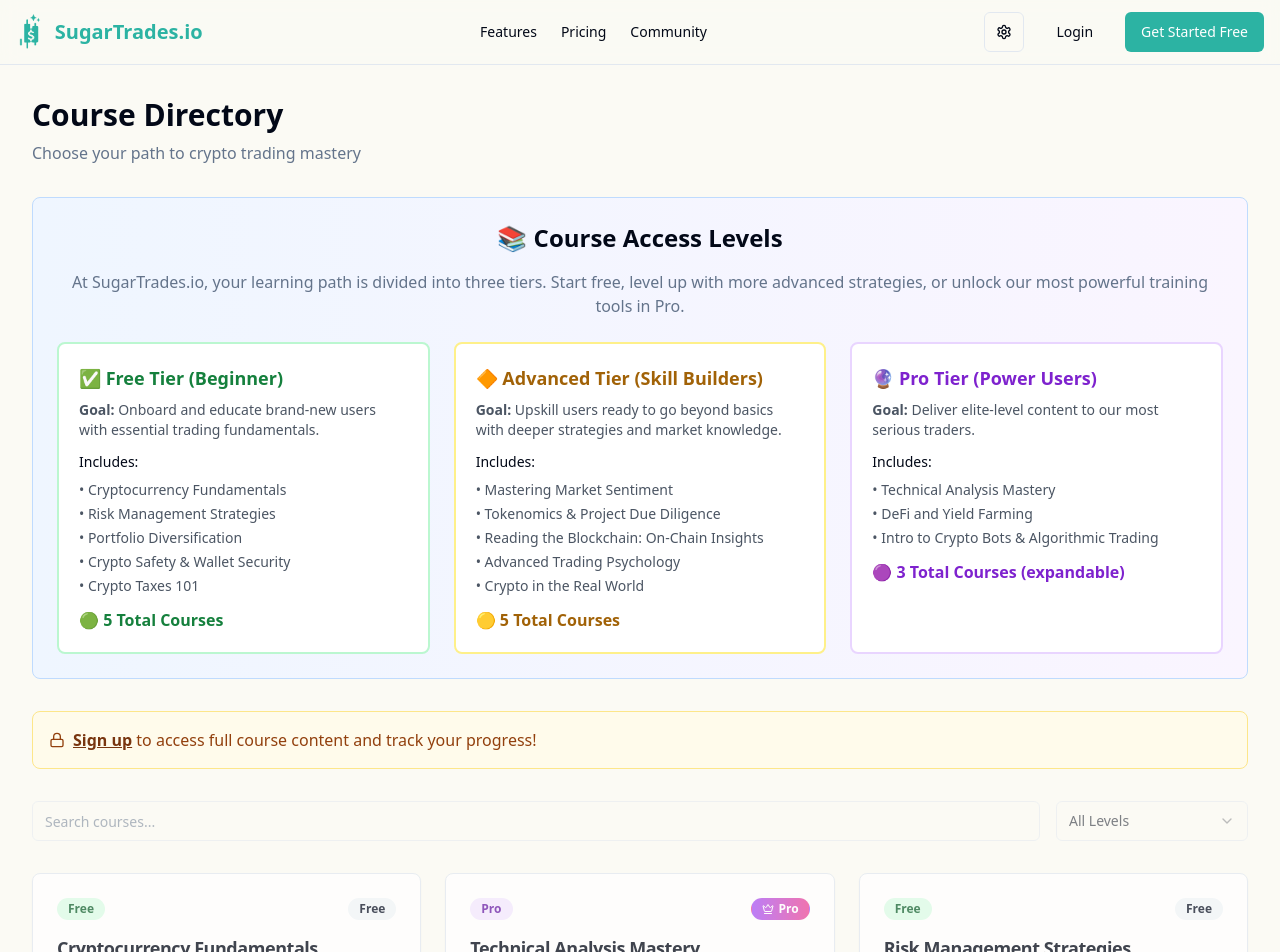
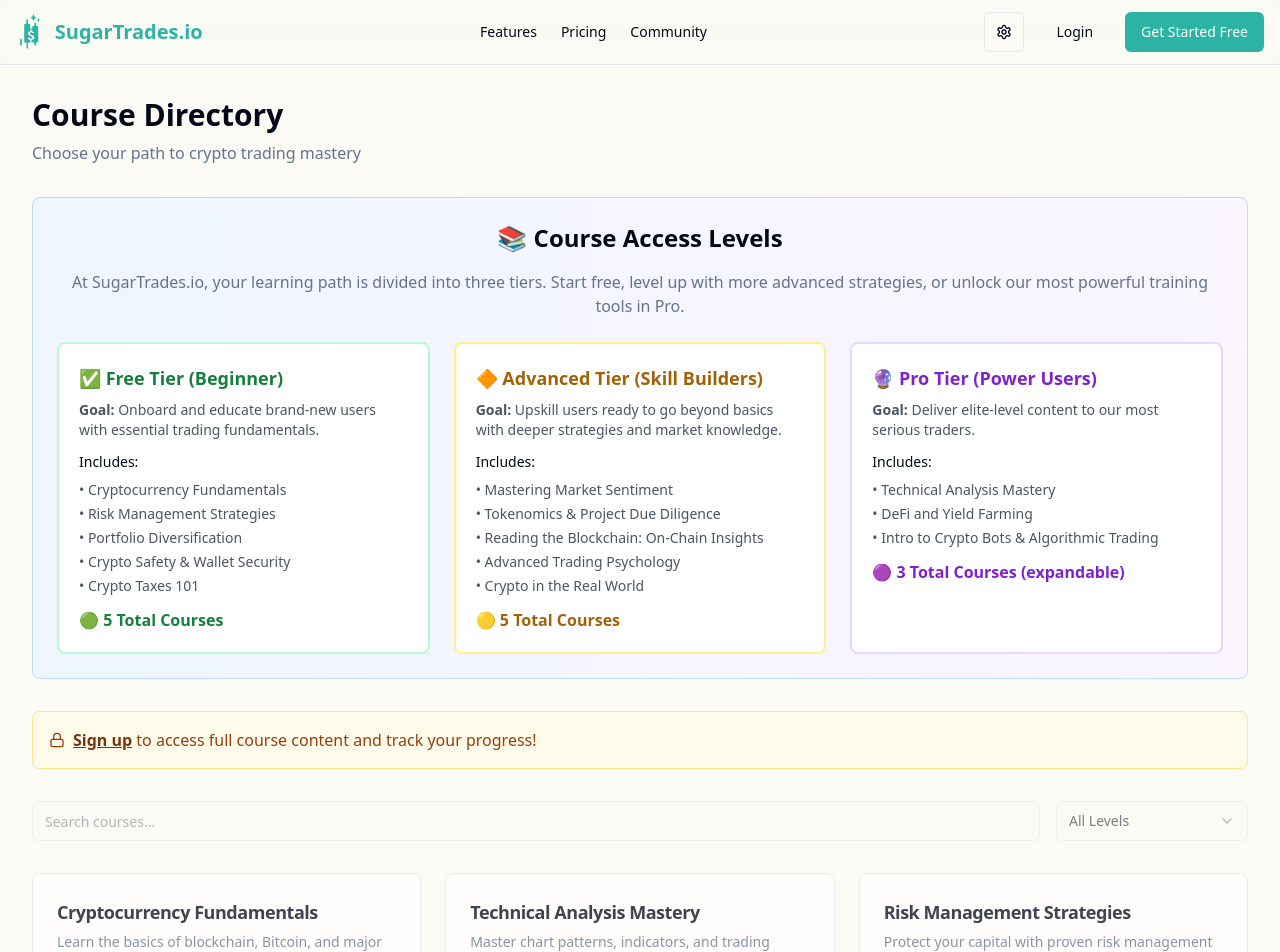
Before and after one commit to sugartrades/sugar-flow-academy, a React (Vite) app: page /courses in a window 1280 px wide. Shown: the top 952 px of the page. Built offline with nearby package versions, Linux system fonts and the light colour scheme.

Commit message:
Remove course card badges
Removed the difficulty and price badges from the course cards in `src/components/courses/CourseCard.tsx`.

```diff
--- a/src/components/courses/CourseCard.tsx
+++ b/src/components/courses/CourseCard.tsx
@@ -1,7 +1,6 @@
 
 import React from 'react';
 import { Card, CardContent, CardDescription, CardHeader, CardTitle } from '@/components/ui/card';
-import { Badge } from '@/components/ui/badge';
 import { Button } from '@/components/ui/button';
 import { Lock, Crown } from 'lucide-react';
 import { Course } from '@/data/coursesData';
@@ -13,30 +12,9 @@ interface CourseCardProps {
 }
 
 export function CourseCard({ course, isAuthenticated, onCourseAction }: CourseCardProps) {
-  const getDifficultyColor = (difficulty: string) => {
-    switch (difficulty.toLowerCase()) {
-      case 'free': return 'bg-green-100 text-green-800';
-      case 'advanced': return 'bg-yellow-100 text-yellow-800';
-      case 'pro': return 'bg-purple-100 text-purple-800';
-      default: return 'bg-gray-100 text-gray-800';
-    }
-  };
-
   return (
     <Card className={`hover:shadow-lg transition-shadow ${!isAuthenticated ? 'opacity-75' : ''}`}>
       <CardHeader>
-        <div className="flex items-start justify-between mb-2">
-          <Badge className={getDifficultyColor(course.difficulty)}>
-            {course.difficulty}
-          </Badge>
-          <Badge
-            variant={course.price === 'Free' ? 'secondary' : 'default'}
-            className={course.price === 'Pro' ? 'bg-gradient-to-r from-purple-500 to-pink-500 text-white' : ''}
-          >
-            {course.price === 'Pro' && <Crown className="h-3 w-3 mr-1" />}
-            {course.price}
-          </Badge>
-        </div>
         <CardTitle className="text-lg">{course.title}</CardTitle>
         <CardDescription>{course.description}</CardDescription>
       </CardHeader>
```
